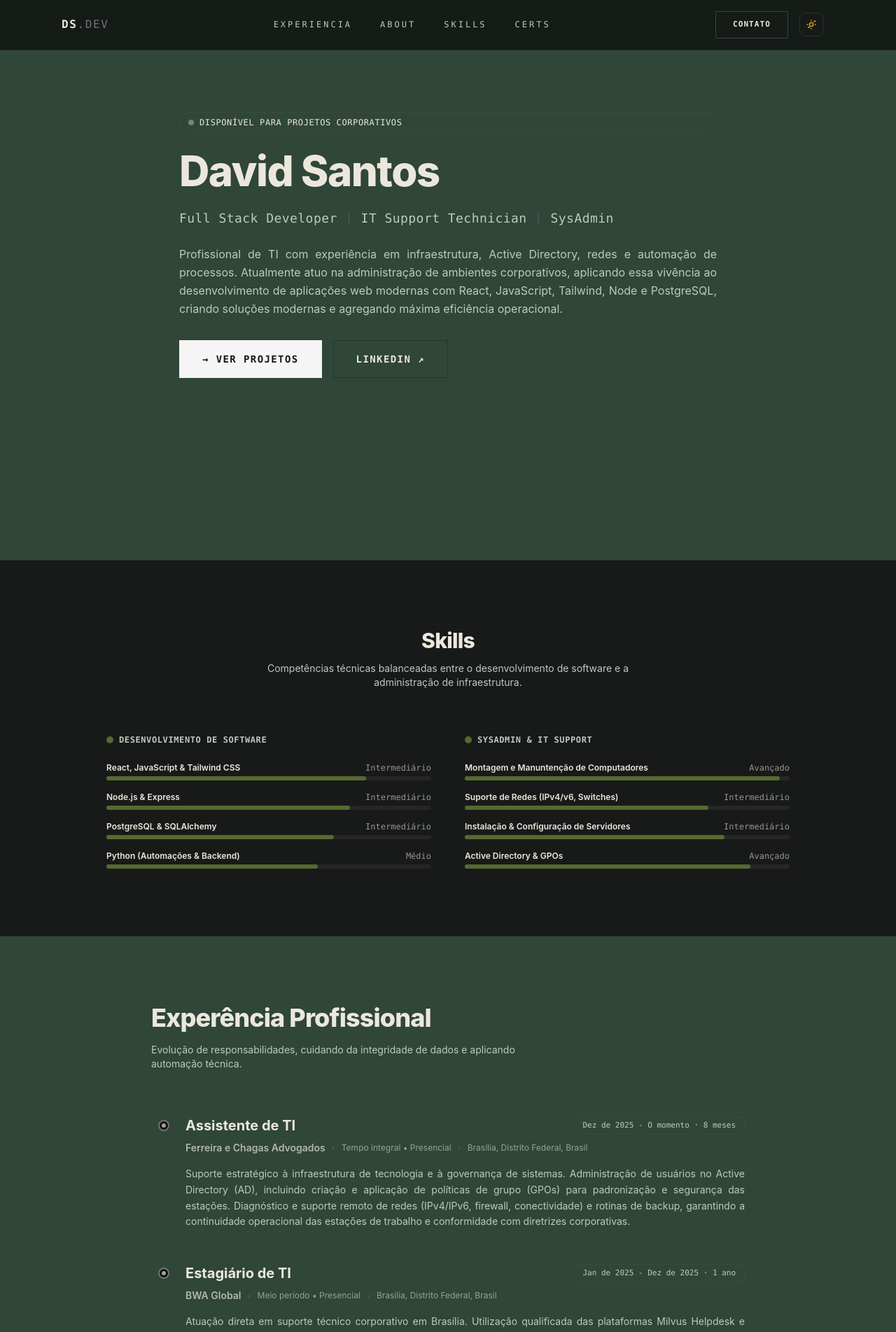
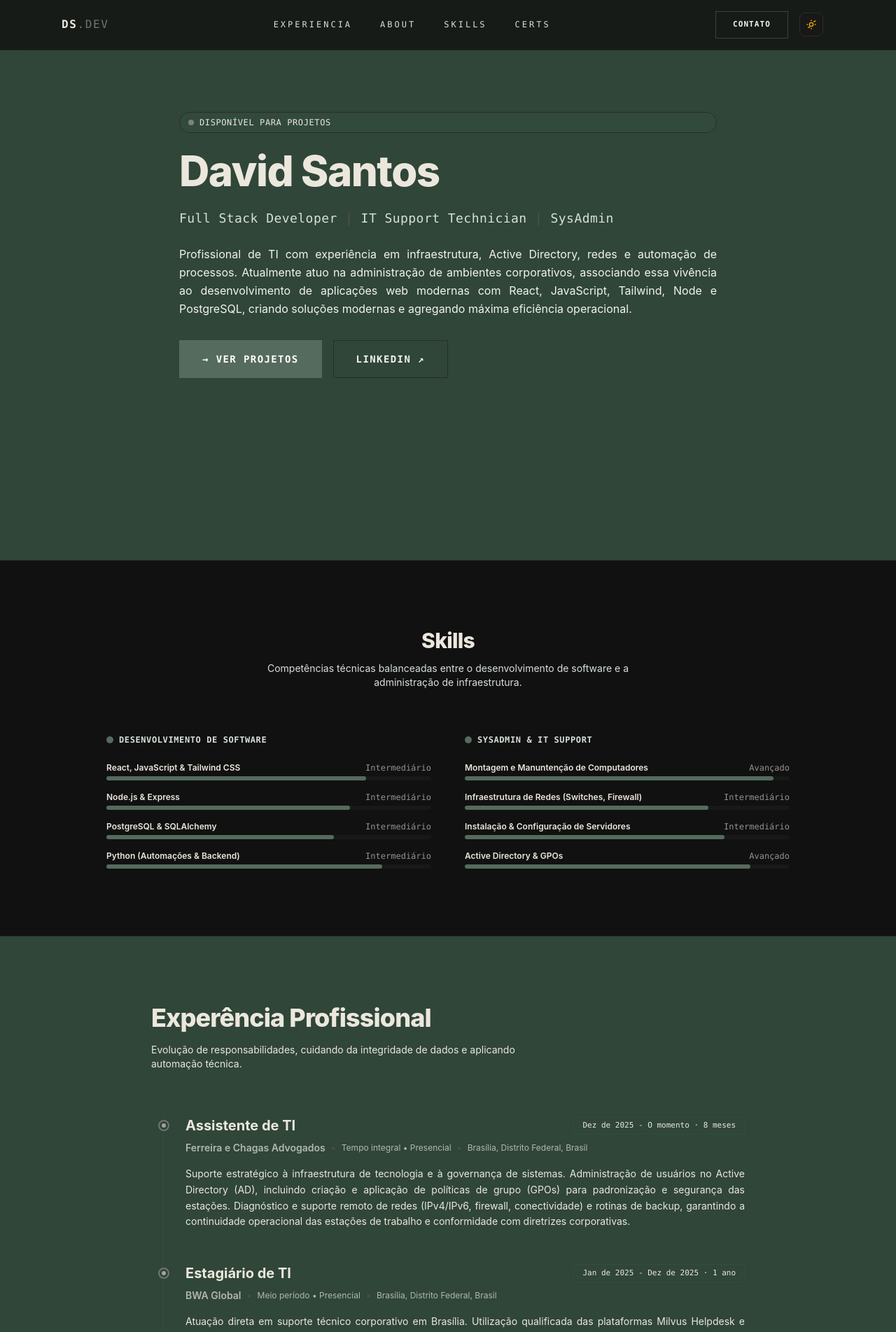
Before and after one commit to davidsantoszx/portifolio, a React (Vite) app: page / in a window 1280 px wide. Shown: the top 1903 px of the page at 70% size. Built offline with nearby package versions, Linux system fonts and the light colour scheme.

Commit message:
Portifolio

```diff
--- a/src/components/Experience/Experience.jsx
+++ b/src/components/Experience/Experience.jsx
@@ -1,4 +1,4 @@
-export default function Experience({ experiences, isDarkMode }) {
+export default function Experience({ experiences }) {
   return (
     <section id="experiences" className="max-w-4xl mx-auto px-6 py-24 fade-in-section">
       <div className="space-y-4 mb-16 text-center md:text-left">
@@ -6,7 +6,7 @@ export default function Experience({ experiences, isDarkMode }) {
           Experência Profissional
         </h2>
 
-        <p className="text-[#BFC9BF] max-w-xl text-sm">
+        <p className="text-[color:var(--text-secondary)] max-w-xl text-sm">
           Evolução de responsabilidades, cuidando da integridade de dados e aplicando automação técnica.
         </p>
       </div>
@@ -16,22 +16,16 @@ export default function Experience({ experiences, isDarkMode }) {
           <div key={idx} className="relative group">
 
             <div
-              className={`absolute -left-[31px] md:-left-[39px] top-1.5 border-2 border-neutral-500 rounded-full w-4 h-4 flex items-center justify-center  group-hover:scale-110 hover:-translate-y-1
-hover:border-[#556B2F]
-transition-all
-duration-300 ${
-                isDarkMode ? "bg-[#0F1110]" : "bg-white"
-              }`}
-            >
+            className="absolute -left-[31px] md:-left-[39px] top-1.5 border-2 border-neutral-500 rounded-full w-4 h-4 flex items-center justify-center bg-[color:var(--background)] group-hover:scale-110 hover:-translate-y-1 hover:border-[color:var(--primary)] transition-all duration-300" >
               <span className="w-1.5 h-1.5 rounded-full bg-neutral-400"></span>
             </div>
 
             <div className="flex flex-col md:flex-row md:items-center justify-between gap-1 mb-2">
-              <h3 className="text-lg md:text-xl font-bold group-hover:text-[#ECE7DD] transition-colors">
+              <h3 className="text-lg md:text-xl font-bold group-hover:text-[color:var(--secondary)] transition-colors">
                 {exp.title}
               </h3>
 
-              <span className="text-[11px] font-mono px-3 py-1 rounded border border-neutral-500/10 bg-[#556B2F]/5 text-[#BFC9BF] w-fit">
+              <span className="text-[11px] font-mono px-3 py-1 rounded border border-neutral-500/10 bg-[color:var(--primary)]/10 text-[color:var(--text-secondary)] w-fit">
                 {exp.period}
               </span>
             </div>
@@ -39,12 +33,12 @@ duration-300 ${
             <h4 className="text-xs md:text-sm font-semibold opacity-70 mb-4 flex flex-wrap items-center gap-2">
               <span>{exp.company}</span>
               <span className="text-neutral-600">•</span>
-              <span className="text-xs font-normal text-[#BFC9BF]">{exp.type}</span>
+              <span className="text-xs font-normal text-[color:var(--text-secondary)]">{exp.type}</span>
               <span className="text-neutral-600">•</span>
-              <span className="text-xs font-normal text-[#BFC9BF]">{exp.location}</span>
+              <span className="text-xs font-normal text-[color:var(--text-secondary)]">{exp.location}</span>
             </h4>
 
-            <p className="text-xs md:text-sm leading-relaxed text-[#BFC9BF] text-justify">
+            <p className="text-xs md:text-sm leading-relaxed text-[color:var(--text-secondary)] text-justify">
               {exp.description}
             </p>
           </div>
--- a/src/components/Footer/Footer.jsx
+++ b/src/components/Footer/Footer.jsx
@@ -1,6 +1,6 @@
 export default function Footer({ isDarkMode }) {
     return (
-       <footer className={`py-10 border-t transition-colors duration-300 ${isDarkMode ? 'bg-[#0b0b0b] border-neutral-900' : 'bg-neutral-100 border-neutral-200'}`}>
+       <footer className={`py-4 border-t transition-colors duration-300 ${isDarkMode ? 'bg-[#0b0b0b] border-neutral-900' : 'bg-neutral-100 border-neutral-200'}`}>
         <div className="max-w-6xl mx-auto px-6 flex flex-col md:flex-row justify-between items-center gap-4 text-[10px] font-mono text-neutral-500">
           <div>
             © 2026 · David Santos ·
--- a/src/components/Header/Header.jsx
+++ b/src/components/Header/Header.jsx
@@ -5,9 +5,36 @@ export default function Header({
   setIsMobileMenuOpen,
   scrollToSection,
 }) {
+
+const theme = isDarkMode
+  ? {
+      header: "bg-[color:var(--color-background)]/80 border-[color:var(--color-border)]/80",
+      text: "text-[color:var(--color-text-secondary)]",
+      hover: "hover:text-[color:var(--color-accent)]",
+      button:
+        "border-neutral-700 text-[color:var(--color-text)] hover:bg-neutral-800/60 hover:text-[color:var(--color-accent)]",
+      toggle:
+        "bg-[color:var(--color-surface)] border-[color:var(--color-border)] hover:bg-[color:var(--color-surface-hover)] text-yellow-500",
+      mobile: "bg-[color:var(--color-background)] border-[color:var(--color-border)]",
+    }
+  : {
+      header: "bg-white/80 border-neutral-200/85",
+      text: "text-neutral-600",
+      hover: "hover:text-neutral-900",
+      button:
+        "border-neutral-300 text-neutral-700 hover:bg-neutral-100",
+      toggle:
+        "bg-white border-neutral-300 hover:bg-neutral-100 text-neutral-600",
+      mobile: "bg-white border-neutral-200",
+    };
+
+
+
+
+
   return (
 
-    <header className={`fixed top-0 left-0 right-0 z-50 backdrop-blur-md border-b transition-colors duration-300 ${isDarkMode ? 'bg-[#0F1110]/80 border-[#2D332B]/80' : 'bg-white/80 border-neutral-200/85'}`}>
+    <header className={`fixed top-0 left-0 right-0 z-50 backdrop-blur-md border-b transition-colors duration-300 ${theme.header}`}>
         <div className="max-w-6xl mx-auto px-6 py-4 flex justify-between items-center">
 
           {/* Logo Minimalista */}
@@ -19,25 +46,25 @@ export default function Header({
           <nav className="hidden md:flex items-center gap-10">
             <button
               onClick={() => scrollToSection('experiences')}
-              className="font-mono text-xs uppercase tracking-[3px] text-[#BFC9BF] hover:text-[#D8C9A3] transition-colors focus:outline-none"
+              className={`font-mono text-xs uppercase tracking-[3px] transition-colors focus:outline-none ${theme.text} ${theme.hover}`}
             >
               experiencia
             </button>
             <button
               onClick={() => scrollToSection('about')}
-              className="font-mono text-xs uppercase tracking-[3px] text-[#BFC9BF] hover:text-[#D8C9A3] transition-colors focus:outline-none"
+              className={`font-mono text-xs uppercase tracking-[3px] transition-colors focus:outline-none ${theme.text} ${theme.hover}`}
             >
               about
             </button>
             <button
               onClick={() => scrollToSection('skills')}
-              className="font-mono text-xs uppercase tracking-[3px] text-[#BFC9BF] hover:text-[#D8C9A3]transition-colors focus:outline-none"
+              className={`font-mono text-xs uppercase tracking-[3px] transition-colors focus:outline-none ${theme.text} ${theme.hover}`}
             >
               skills
             </button>
             <button
               onClick={() => scrollToSection('certs')}
-              className="font-mono text-xs uppercase tracking-[3px] text-[#BFC9BF] hover:text-[#D8C9A3]transition-colors focus:outline-none"
+              className={`font-mono text-xs uppercase tracking-[3px] transition-colors focus:outline-none ${theme.text} ${theme.hover}`}
             >
               certs
             </button>
@@ -47,16 +74,14 @@ export default function Header({
             {/* Botão de Contato - Retangular Seco de Canto Vivo como em image_35e0c9.png */}
             <button
               onClick={() => scrollToSection('contact')}
-              className={`hidden md:block font-mono text-[11px] tracking-widest px-6 py-2.5 transition-all font-semibold uppercase border ${isDarkMode ? 'border-neutral-700 text-[#ECE7DD] hover:bg-neutral-800/60 hover:text-[#D8C9A3]' : 'border-neutral-300 text-neutral-700 hover:bg-neutral-100'}`}
-              style={{ borderRadius: '1px' }}
-            >
+              className={`hidden md:block font-mono text-[11px] tracking-widest px-6 py-2.5 transition-all font-semibold uppercase border ${theme.button}`}>
               Contato
             </button>
 
             {/* Toggle de Tema Light/Dark */}
             <button
               onClick={() => setIsDarkMode(!isDarkMode)}
-              className={`p-2 rounded-lg border transition-colors ${isDarkMode ? 'bg-[#171A18] border-[#2D332B] hover:bg-neutral-800 text-yellow-500' : 'bg-white border-neutral-300 hover:bg-neutral-100 text-neutral-600'}`}
+              className={`p-2 rounded-lg border transition-colors ${theme.toggle}`}
               title="Alternar Tema"
             >
               {isDarkMode ? (
@@ -73,7 +98,7 @@ export default function Header({
             {/* Menu responsivo de celular */}
             <button
               onClick={() => setIsMobileMenuOpen(!isMobileMenuOpen)}
-              className="md:hidden p-2 rounded-lg text-[#BFC9BF] hover:text-[#D8C9A3]"
+              className="md:hidden p-2 rounded-lg text-[color:var(--color-text-secondary)] hover:text-[color:var(--color-accent)]"
             >
               <svg className="w-6 h-6" fill="none" viewBox="0 0 24 24" stroke="currentColor">
                 {isMobileMenuOpen ? (
@@ -88,7 +113,7 @@ export default function Header({
 
         {/* Menu Dropdown Celular */}
         {isMobileMenuOpen && (
-          <div className={`md:hidden px-6 py-4 flex flex-col space-y-4 border-t transition-all ${isDarkMode ? 'bg-[#0F1110] border-[#2D332B]' : 'bg-white border-neutral-200'}`}>
+          <div className={`md:hidden px-6 py-4 flex flex-col space-y-4 border-t transition-all ${theme.mobile}`}>
             <button onClick={() => scrollToSection('experiences')} className="text-left py-2 font-mono text-xs tracking-wider uppercase">experience</button>
             <button onClick={() => scrollToSection('about')} className="text-left py-2 font-mono text-xs tracking-wider uppercase">about</button>
             <button onClick={() => scrollToSection('skills')} className="text-left py-2 font-mono text-xs tracking-wider uppercase">skills</button>
--- a/src/components/Hero/Hero.jsx
+++ b/src/components/Hero/Hero.jsx
@@ -5,36 +5,34 @@ export default function Hero({
 }) {
   return (
 
-
-
       <section id="about" className=" min-h-screen max-w-4xl mx-auto px-6 pt-32 pb-24 md:py-40 flex flex-col gap-8 fade-in-section">
         <div className="space-y-6 max-w-6xl mx-auto px-6 h-full flex flex-col justify-center">
-          <div className="inline-flex items-center space-x-2 px-3 py-1.5 rounded-full border border-neutral-500/10 text-xs tracking-wider uppercase font-mono bg-[#556B2F]/5">
+          <div className="inline-flex items-center space-x-2 px-3 py-1.5 rounded-full border border-[color:var(--color-border)] text-xs tracking-wider uppercase font-mono bg-[color:var(--color-primary)]/10">
             <span className="w-2 h-2 rounded-full bg-[#888888] animate-pulse"></span>
-            <span>Disponível para projetos corporativos</span>
+            <span>Disponível para projetos</span>
           </div>
 
           <h1 className="text-4xl md:text-6xl font-extrabold tracking-tight leading-none">
             David Santos
           </h1>
 
-          <h2 className="text-base md:text-lg font-medium tracking-wide font-mono text-[#BFC9BF]">
+          <h2 className="text-base md:text-lg font-medium tracking-wide font-mono text-[color:var(--color-text-secondary)]">
             Full Stack Developer <span className="text-neutral-600">|</span> IT Support Technician <span className="text-neutral-600">|</span> SysAdmin
           </h2>
 
-          <p className="text-sm md:text-base leading-relaxed text-[#BFC9BF] text-justify max-w-3xl">
-            Profissional de TI com experiência em infraestrutura, Active Directory, redes e automação de processos. Atualmente atuo na administração de ambientes corporativos, aplicando essa vivência ao desenvolvimento de aplicações web modernas com React, JavaScript, Tailwind, Node e PostgreSQL, criando soluções modernas e agregando máxima eficiência operacional.
+          <p className="text-sm md:text-base leading-relaxed text-[color:var(--color-text)] text-justify max-w-3xl">
+            Profissional de TI com experiência em infraestrutura, Active Directory, redes e automação de processos. Atualmente atuo na administração de ambientes corporativos, associando essa vivência ao desenvolvimento de aplicações web modernas com React, JavaScript, Tailwind, Node e PostgreSQL, criando soluções modernas e agregando máxima eficiência operacional.
           </p>
 
-          {/* Botões do Hero (Idêntico a image_437cc5.png) */}
+          {/* Botões do Hero */}
           <div className="flex flex-wrap gap-4 pt-2">
             {/* Botão Ver Projetos (Canto Seco e Sólido) */}
             <button
               onClick={() => scrollToSection('projects')}
               className={`font-mono text-xs md:text-sm tracking-widest px-8 py-4 transition-all font-bold uppercase border rounded-none ${
-                isDarkMode
-                  ? 'bg-neutral-100 text-neutral-900 border-neutral-100 hover:bg-neutral-200'
-                  : 'bg-[#171A18] text-white border-neutral-900 hover:bg-neutral-800'
+            isDarkMode
+            ? 'bg-[color:var(--color-primary)] text-white border-[color:var(--color-primary)] hover:bg-[color:var(--color-primary-hover)]'
+            : 'bg-[#171A18] text-white border-neutral-900 hover:bg-neutral-800'
               }`}
             >
               <span>→ Ver projetos</span>
@@ -47,8 +45,8 @@ export default function Hero({
               rel="noreferrer"
               className={`font-mono text-xs md:text-sm tracking-widest px-8 py-4 transition-all font-bold uppercase border rounded-none ${
                 isDarkMode
-                  ? 'border-[#2D332B] text-[#ECE7DD] hover:border-neutral-600 hover:bg-[#171A18]/20'
-                  : 'border-neutral-300 text-neutral-700 hover:border-neutral-400 hover:bg-neutral-100'
+              ? 'border-[color:var(--color-border)] text-[color:var(--color-text)] hover:border-[color:var(--color-primary)] hover:bg-[color:var(--color-primary)]/10'
+              : 'border-neutral-300 text-neutral-700 hover:border-neutral-400 hover:bg-neutral-100'
               }`}
             >
               <span>LinkedIn ↗</span>
--- a/src/components/Skills/Skills.jsx
+++ b/src/components/Skills/Skills.jsx
@@ -10,10 +10,12 @@ export default function Skills({ isDarkMode }) {
 
       <div
         className={`h-1.5 w-full rounded-full ${
-          isDarkMode ? "bg-neutral-800" : "bg-neutral-200 " }`}
+          isDarkMode
+  ? "bg-[color:var(--color-surface)]"
+  : "bg-neutral-200"}`}
       >
         <div
-          className="h-full bg-[#556B2F] rounded-full"
+          className="h-full bg-[color:var(--color-primary)] rounded-full"
           style={{ width: `${skill.progress}%` }}
         ></div>
       </div>
@@ -25,15 +27,15 @@ export default function Skills({ isDarkMode }) {
       id="skills"
       className={`py-24 border-t border-b fade-in-section transition-colors duration-300 ${
         isDarkMode
-          ? "bg-[#171A18] border-[#2D332B]/80"
-          : "bg-neutral-100/40 border-neutral-200/80"
+        ? "bg-[color:var(--color-background)] border-[color:var(--color-border)]"
+        : "bg-neutral-100/40 border-neutral-200/80"
       }`}
     >
       <div className="max-w-5xl mx-auto px-6">
         <div className="text-center mb-16 space-y-3">
           <h2 className="text-3xl font-extrabold tracking-tight">Skills</h2>
 
-          <p className="text-[#BFC9BF] max-w-xl mx-auto text-sm">
+          <p className="text-[color:var(--color-text-secondary)] max-w-xl mx-auto text-sm">
             Competências técnicas balanceadas entre o desenvolvimento de software
             e a administração de infraestrutura.
           </p>
@@ -41,8 +43,8 @@ export default function Skills({ isDarkMode }) {
 
         <div className="grid md:grid-cols-2 gap-12">
           <div className="space-y-6">
-            <h3 className="text-xs font-bold font-mono tracking-wider text-[#BFC9BF] uppercase flex items-center gap-2">
-              <span className="w-2.5 h-2.5 rounded-full bg-[#556B2F]"></span>
+            <h3 className="text-xs font-bold font-mono tracking-wider text-[color:var(--color-text-secondary)] uppercase flex items-center gap-2">
+              <span className="w-2.5 h-2.5 rounded-full bg-[color:var(--color-primary)]"></span>
               Desenvolvimento de Software
             </h3>
 
@@ -52,8 +54,8 @@ export default function Skills({ isDarkMode }) {
           </div>
 
           <div className="space-y-6">
-            <h3 className="text-xs font-bold font-mono tracking-wider text-[#BFC9BF] uppercase flex items-center gap-2">
-              <span className="w-2.5 h-2.5 rounded-full bg-[#556B2F]"></span>
+            <h3 className="text-xs font-bold font-mono tracking-wider text-[color:var(--color-text-secondary)] uppercase flex items-center gap-2">
+              <span className="w-2.5 h-2.5 rounded-full bg-[color:var(--color-primary)]"></span>
               SysAdmin & IT Support
             </h3>
 
--- a/src/data/skills.js
+++ b/src/data/skills.js
@@ -16,8 +16,8 @@ const softwareSkills = [
   },
   {
     name: "Python (Automações & Backend)",
-    level: "Médio",
-    progress: 65,
+    level: "Intermediário",
+    progress: 85,
   },
 ];
 
@@ -25,10 +25,10 @@ const infrastructureSkills = [
   {
     name: "Montagem e Manuntenção de Computadores",
     level: "Avançado",
-    progress: 97,
+    progress: 95,
   },
   {
-    name: "Suporte de Redes (IPv4/v6, Switches)",
+    name: "Infraestrutura de Redes (Switches, Firewall)",
     level: "Intermediário",
     progress: 75,
   },
--- a/src/index.css
+++ b/src/index.css
@@ -1,18 +1,36 @@
 @import "tailwindcss";
 
-:root{
+:root {
 
-  --primary:#556B5D;
-  --primary-hover:#617867;
+  /* ==========================
+     CORES PRINCIPAIS
+  ========================== */
 
-  --secondary:#D8CBB8;
+  --color-primary: #556B5D;
+  --color-primary-hover: #617867;
 
-  --background:#111111;
-  --surface:#181818;
+  --color-accent: #D8CBB8;
 
-  --text:#F2F2F2;
-  --text-secondary:#A8A8A8;
+  /* ==========================
+     FUNDOS
+  ========================== */
 
-  --border:#2C2C2C;
+  --color-background: #111111;
+  --color-surface: #181818;
+  --color-surface-hover: #202020;
+
+  /* ==========================
+     TEXTOS
+  ========================== */
+
+  --color-text: #F2F2F2;
+  --color-text-secondary: #D8E0D8;
+  --color-text-muted: #A8A8A8;
+
+  /* ==========================
+     BORDAS
+  ========================== */
+
+  --color-border: #2C2C2C;
 
 }
```
Also changed, not shown: src/components/Education/Education.jsx (+20 -20 lines), src/components/Projects/Projects.jsx (+17 -19 lines).
